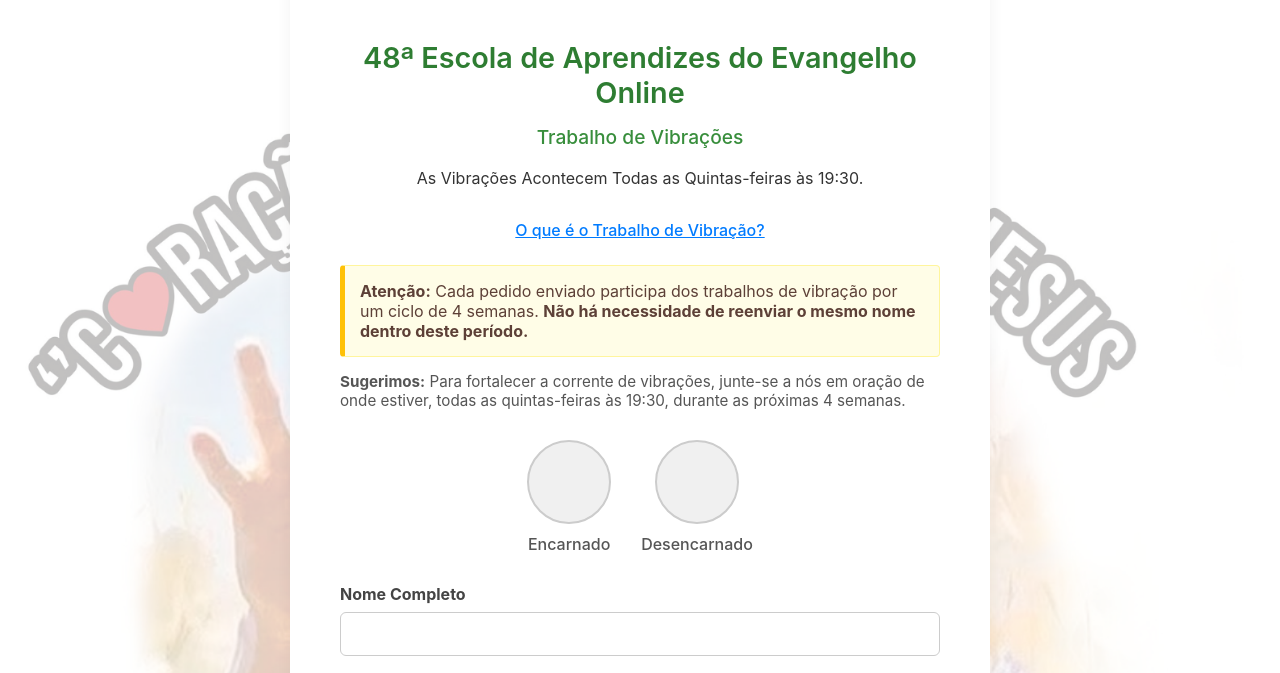
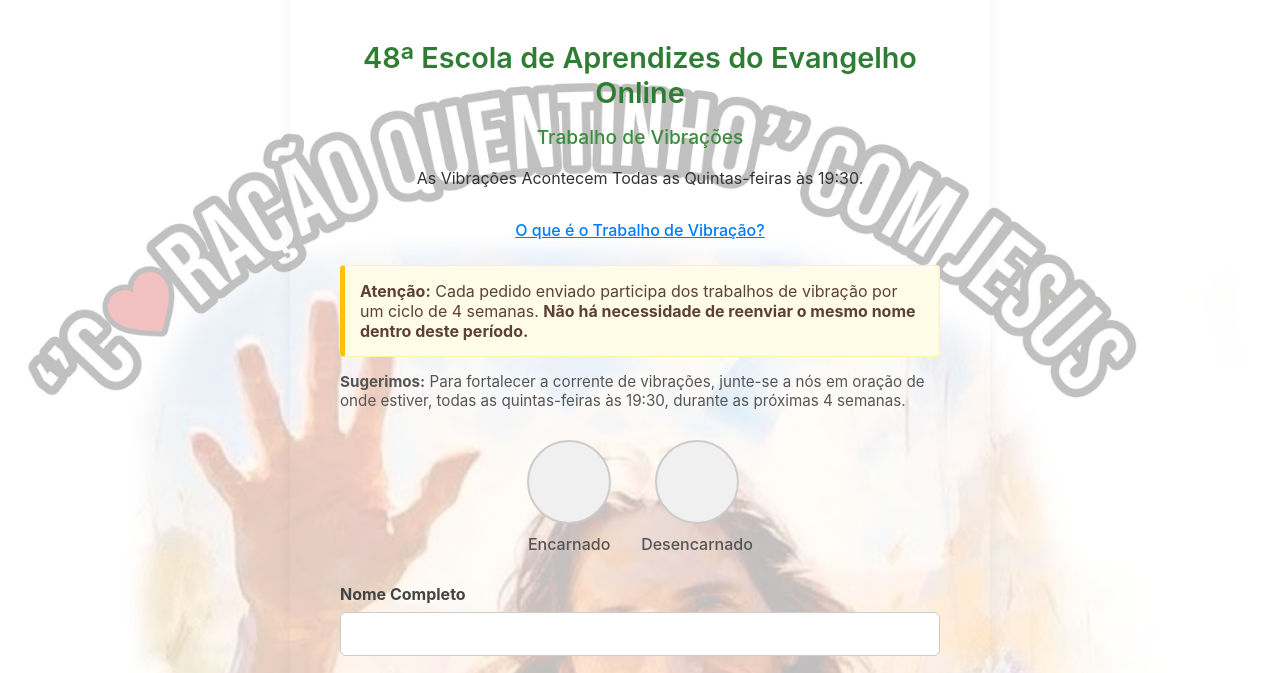
Before and after one commit to CasaespiritadigitalEmmanuel/sistema-vibracoes-CEDE, a plain HTML site: page public/index.html in a window 1280 px wide. Shown: the part 113-786 px from the top of the page. Drawn offline with Linux system fonts and the light colour scheme.

Commit message:
Torna o fundo do container transparente para exibir a imagem de fundo

```diff
--- a/public/index.html
+++ b/public/index.html
@@ -3,7 +3,7 @@
 <head>
     <meta charset="UTF-8">
     <meta name="viewport" content="width=device-width, initial-scale=1.0">
-    <title>Pedido de Vibrações - 48ª EAE Online</title>
+    <title>Pedido de Vibrações - 48ª EAE Online/Projeto EAE/FDJ</title>
     <style>
         body {
             font-family: -apple-system, BlinkMacSystemFont, "Segoe UI", Roboto, Helvetica, Arial, sans-serif;
@@ -39,7 +39,7 @@
             box-sizing: border-box;
         }
         .container {
-            background-color: white;
+            background-color: transparent;
             padding: 40px 50px;
             border-radius: 8px;
             box-shadow: 0 4px 15px rgba(0,0,0,0.05);
```
